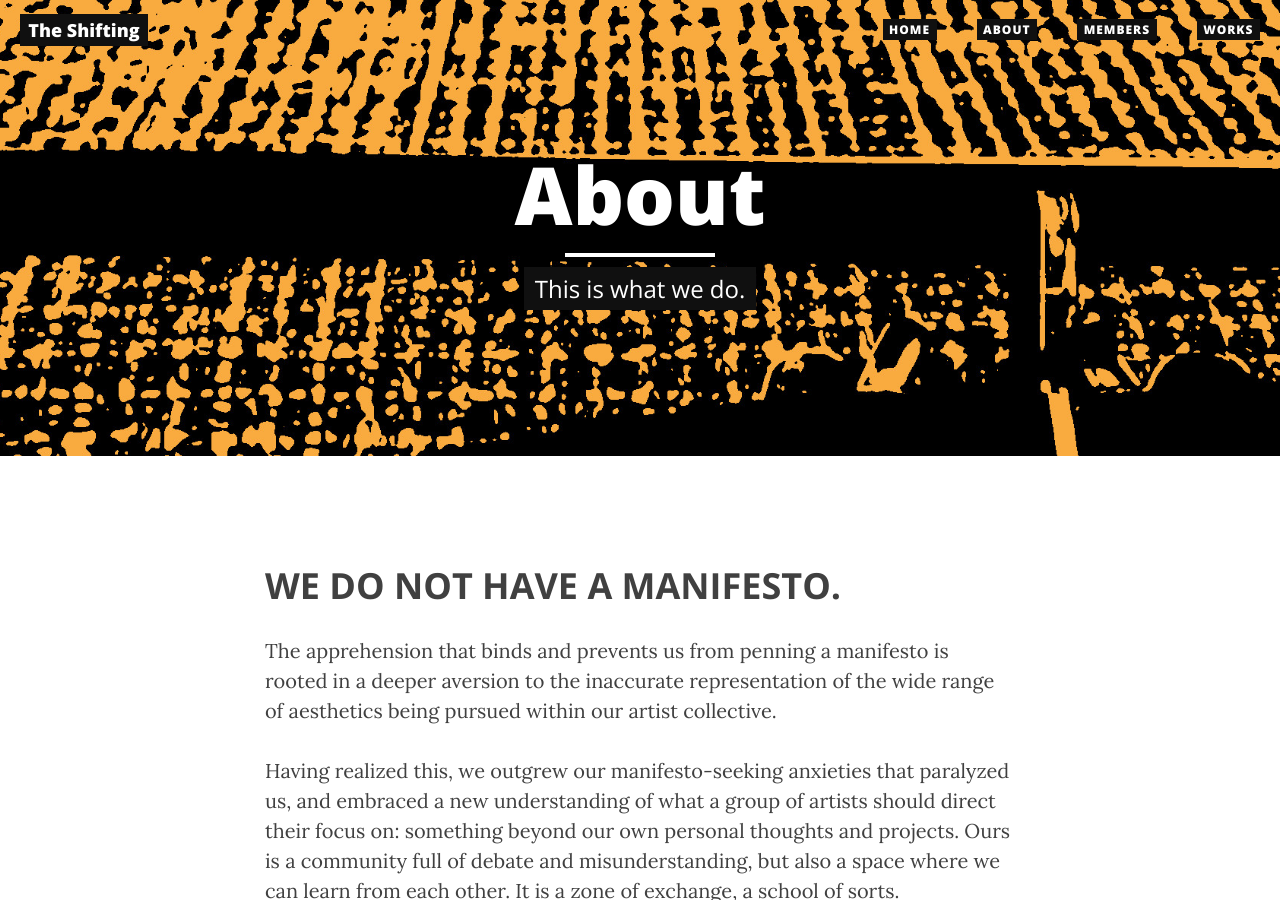
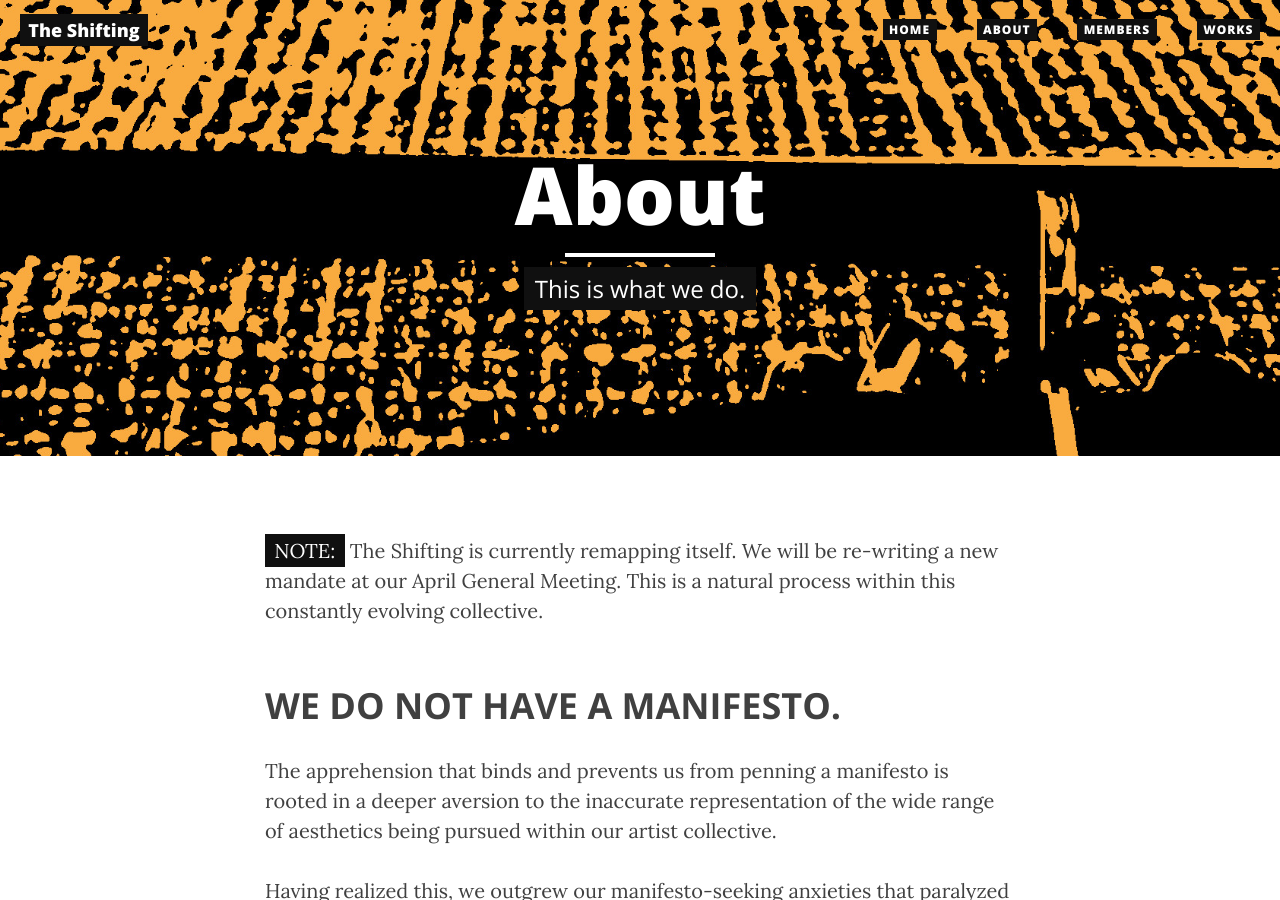
Before and after one commit to adriandgr/shifting-website, a Jekyll site: the page built from about.html, in a window 1280 px wide and 900 px high. Built offline with Jekyll 4.4.1, drawn with Linux system fonts in a browser that asks for light colours; nearby versions of some CDN libraries.

Commit message:
Onzo: about

```diff
--- a/about.html
+++ b/about.html
@@ -4,6 +4,8 @@ title: "About"
 description: "This is what we do."
 header-img: "img/about-bg.jpg"
 ---
+
+<p><mark>&nbsp;NOTE:&nbsp;</mark> The Shifting is currently remapping itself. We will be re-writing a new mandate at our April General Meeting. This is a natural process within this constantly evolving collective.</p>
 
 <h2 class="section-heading">WE DO NOT HAVE A MANIFESTO.</h2>
 
--- a/index.html
+++ b/index.html
@@ -7,7 +7,7 @@ description: "We shift around Vancouver."
 </span>
 <hr class="small-dark">
 
-<p>The members of The Shifting have set out to write on a variety of topics which reflect their personal encounters and attitudes towards art: from critique, to fictional narratives, and everything in-between. Bellow, you will find a feed of the latest posts:</p>
+<p>The members of The Shifting have set out to write on a variety of topics which reflect their personal encounters and attitudes towards art: from critique, to fictional narratives, and everything in-between. Bellow, you will find a feed of their latest posts:</p>
 
 {% for post in paginator.posts %}
 <div class="post-preview">
```
